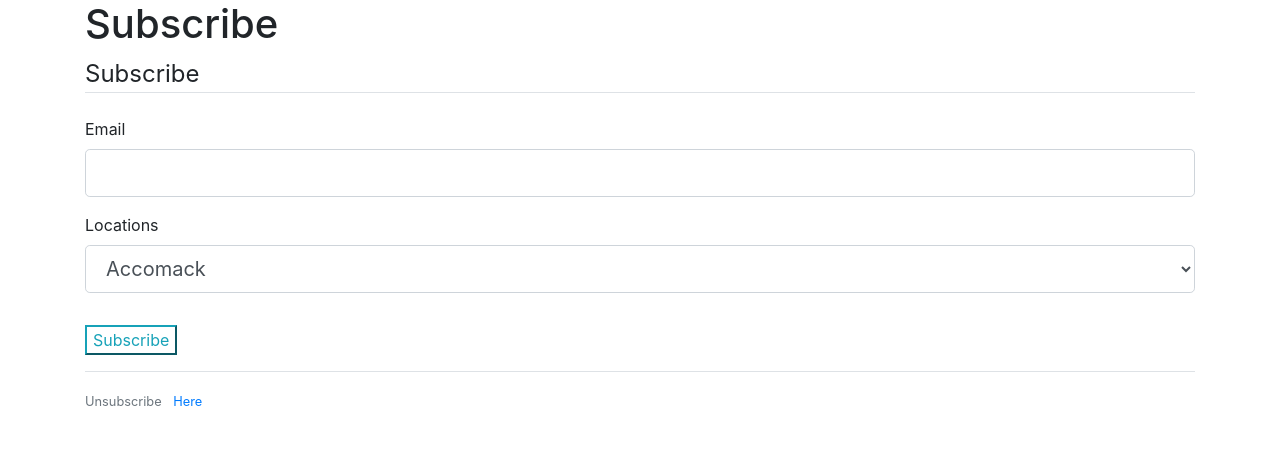
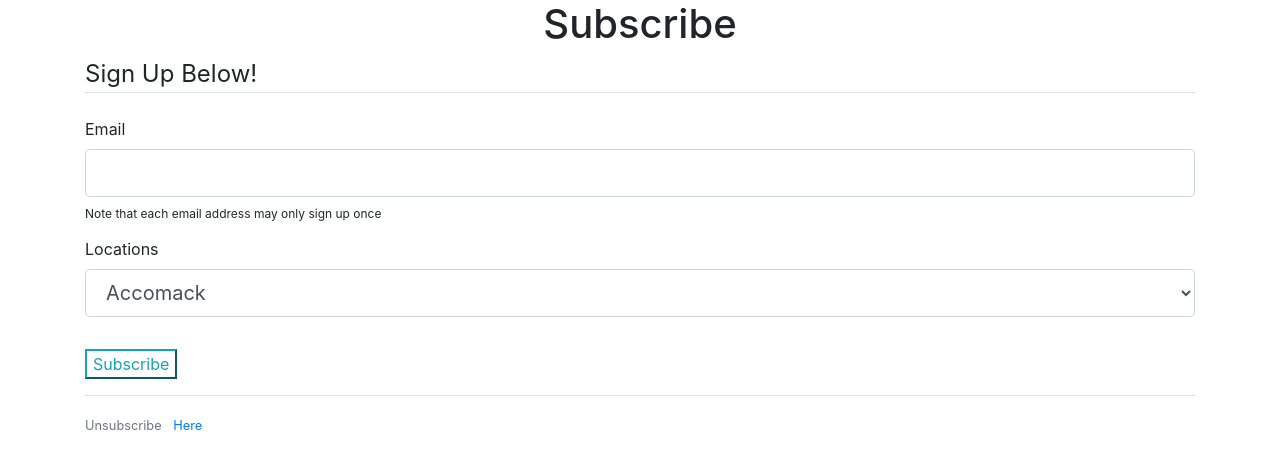
Before and after one commit to robbieowens15/Virginia-Covid-Tracker, a Flask app: page / in a window 1280 px wide. Shown: the top 461 px of the page. Run offline with Flask 2, Linux system fonts and the light colour scheme; some libraries are stand-ins or nearby versions.

Commit message:
Cosmetic Updates

```diff
--- a/flask_email_signup/templates/subscribe.html
+++ b/flask_email_signup/templates/subscribe.html
@@ -1,11 +1,11 @@
 {% extends "index.html" %}
 {% block content %}
-    <h1>Subscribe</h1>
+    <h1 align="center">Subscribe</h1>
     <div class="content-section">
         <form method="POST" action="">
             {{ form.hidden_tag() }}
             <fieldset class="form-group">
-                <legend class="border-bottom mb-4">Subscribe</legend>
+                <legend class="border-bottom mb-4">Sign Up Below!</legend>
                 <div class="form-group">
                     {{ form.email.label(class="form-control-label") }}
 
@@ -19,7 +19,7 @@
                     {% else %}
                         {{ form.email(class="form-control form-control-lg") }}
                     {% endif %}
-
+                    <p><sub>Note that each email address may only sign up once</sub></p>
                 </div>
                 <div class="form-group">
                     {{ form.location.label(class="form-control-label") }}
--- a/flask_email_signup/templates/unsubscribe.html
+++ b/flask_email_signup/templates/unsubscribe.html
@@ -1,10 +1,10 @@
 {% extends "index.html" %}
 {% block content %}
-    <h1>Unsubscribe</h1>
+    <h1 align="center">Unsubscribe</h1>
     <form method="POST" action="">
         {{ form.hidden_tag() }}
         <fieldset class="form-group">
-            <legend class="border-bottom mb-4">Unsubscribe</legend>
+            <legend class="border-bottom mb-4">Sorry to see you leave :(</legend>
             <div class="form-group">
                 {{ form.email.label(class="form-control-label") }}
 
```
